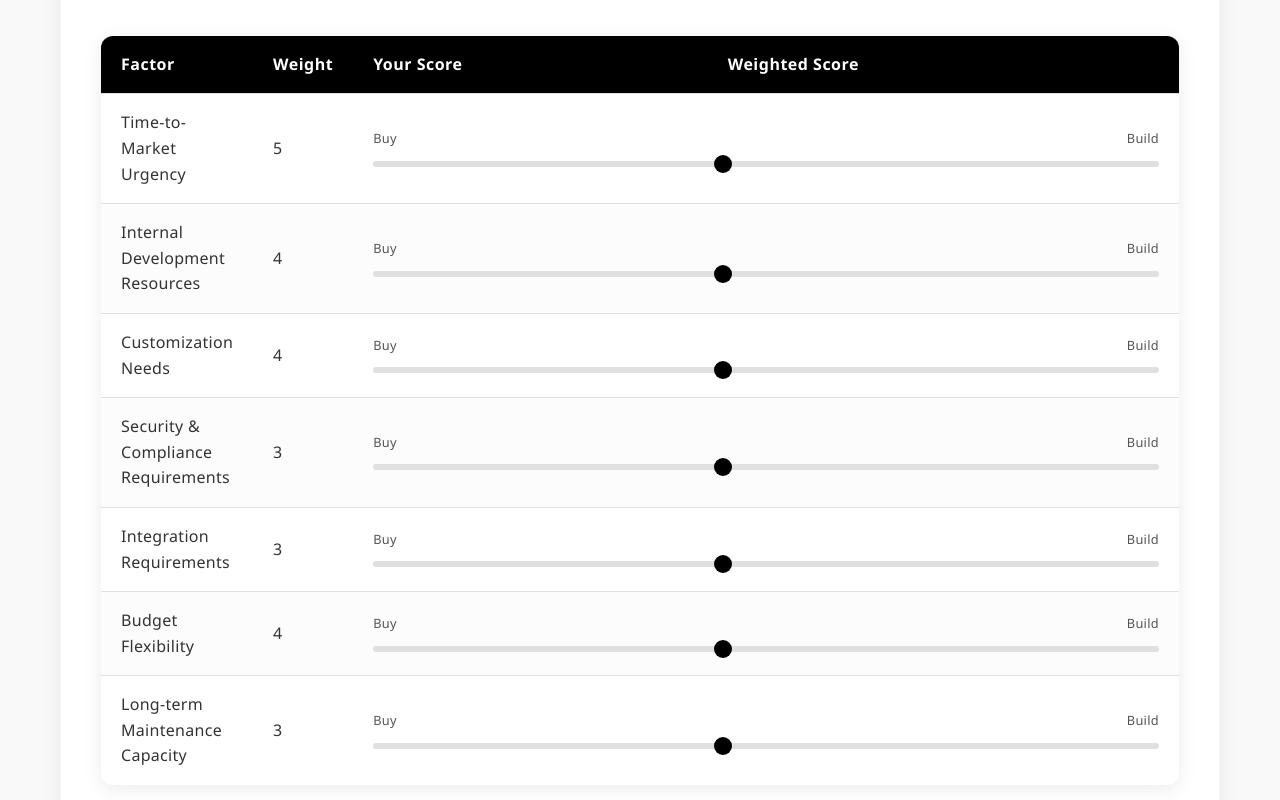
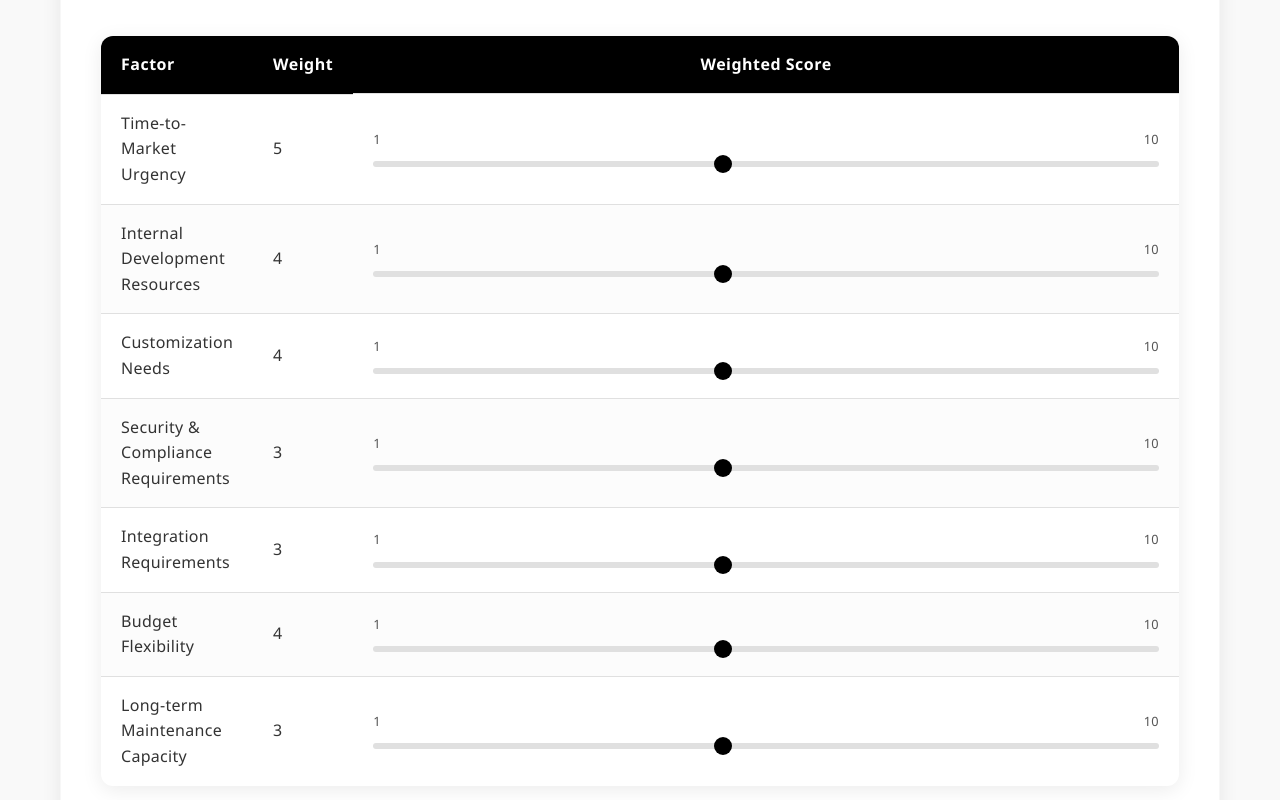
Before and after one commit to AbdulHadi806/build-vs-buy-crm, a plain HTML site: page index.html in a window 1280 px wide. Shown: the part 2100-2900 px from the top of the page. Drawn offline with Linux system fonts and the light colour scheme.

```diff
--- a/index.html
+++ b/index.html
@@ -1317,8 +1317,7 @@
             <tr>
               <th>Factor</th>
               <th>Weight</th>
-              <th>Your Score</th>
-              <th>Weighted Score</th>
+              <th style="display: flex; justify-content: center;">Weighted Score</th>
             </tr>
           </thead>
           <tbody>
@@ -1327,8 +1326,8 @@
               <td>5</td>
               <td class="slider-container" colspan="3">
                 <div class="slider-labels">
-                  <span>Buy</span>
-                  <span>Build</span>
+                  <span>1</span>
+                  <span>10</span>
                 </div>
                 <input type="range" min="1" max="10" value="5" class="factor-slider" data-weight="5">
               </td>
@@ -1339,8 +1338,8 @@
               <td>4</td>
               <td class="slider-container" colspan="3">
                 <div class="slider-labels">
-                  <span>Buy</span>
-                  <span>Build</span>
+                  <span>1</span>
+                  <span>10</span>
                 </div>
                 <input type="range" min="1" max="10" value="5" class="factor-slider" data-weight="4">
               </td>
@@ -1351,8 +1350,8 @@
               <td>4</td>
               <td class="slider-container" colspan="3">
                 <div class="slider-labels">
-                  <span>Buy</span>
-                  <span>Build</span>
+                  <span>1</span>
+                  <span>10</span>
                 </div>
                 <input type="range" min="1" max="10" value="5" class="factor-slider" data-weight="4">
               </td>
@@ -1363,8 +1362,8 @@
               <td>3</td>
               <td class="slider-container" colspan="3">
                 <div class="slider-labels">
-                  <span>Buy</span>
-                  <span>Build</span>
+                  <span>1</span>
+                  <span>10</span>
                 </div>
                 <input type="range" min="1" max="10" value="5" class="factor-slider" data-weight="3">
               </td>
@@ -1375,8 +1374,8 @@
               <td>3</td>
               <td class="slider-container" colspan="3">
                 <div class="slider-labels">
-                  <span>Buy</span>
-                  <span>Build</span>
+                  <span>1</span>
+                  <span>10</span>
                 </div>
                 <input type="range" min="1" max="10" value="5" class="factor-slider" data-weight="3">
               </td>
@@ -1387,8 +1386,8 @@
               <td>4</td>
               <td class="slider-container" colspan="3">
                 <div class="slider-labels">
-                  <span>Buy</span>
-                  <span>Build</span>
+                  <span>1</span>
+                  <span>10</span>
                 </div>
                 <input type="range" min="1" max="10" value="5" class="factor-slider" data-weight="4">
               </td>
@@ -1399,8 +1398,8 @@
               <td>3</td>
               <td class="slider-container" colspan="3">
                 <div class="slider-labels">
-                  <span>Buy</span>
-                  <span>Build</span>
+                  <span>1</span>
+                  <span>10</span>
                 </div>
                 <input type="range" min="1" max="10" value="5" class="factor-slider" data-weight="3">
               </td>
@@ -1496,7 +1495,6 @@
             <tr>
               <th>Factor</th>
               <th>Weight</th>
-              <th>Your Score (1-5)</th>
               <th>Weighted Score</th>
             </tr>
           </thead>
```
